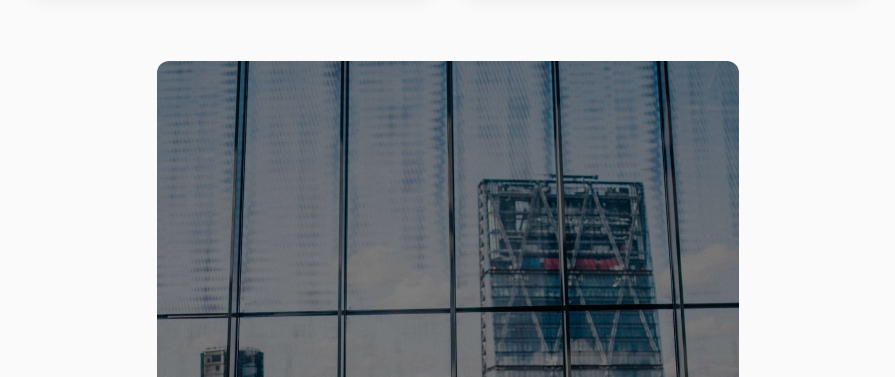
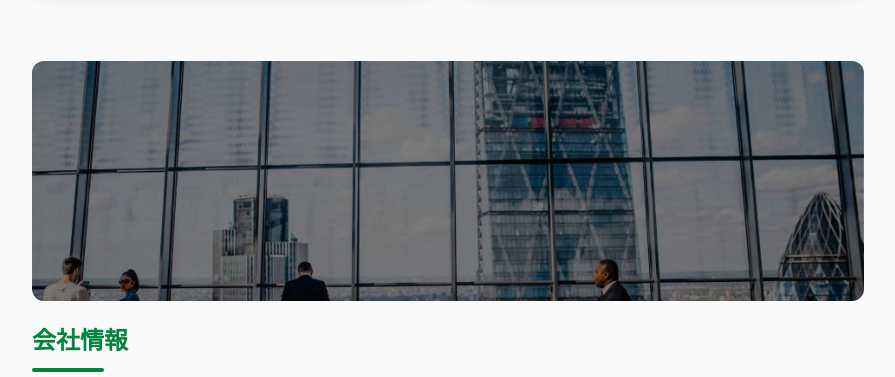
Before and after one commit to commitginza/polaris, a plain HTML site: page index.html in a window 1280 px wide. Shown: the part 423-800 px from the top of the page, without its empty margins (192-1087 px from the left). Drawn offline with Linux system fonts and the light colour scheme.

Commit message:
Update index.html

```diff
--- a/index.html
+++ b/index.html
@@ -71,9 +71,9 @@
      セクション共通画像
   -------------------------------------------------- */
   .kv img{
-    width:70%;
+    width:100%;
     max-width:960px;
-    aspect-ratio:16/9;          /* レイアウトシフト防止 */
+    height: clamp(160px, 30vh, 240px);
     object-fit:cover;
     border-radius:12px;
     display:block;
```
